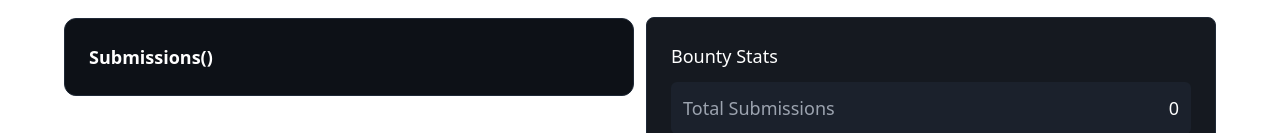
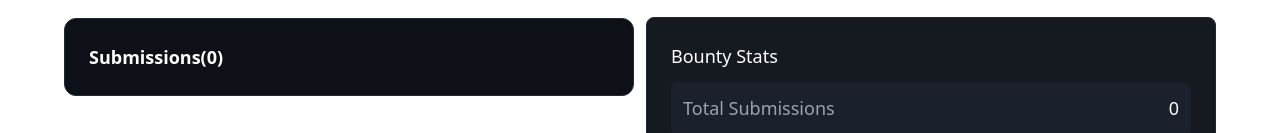
Before and after one commit to arthsaAr/CodeBounty, a React (Vite) app in the folder frontend/: page /bounty/1 in a window 1280 px wide. Shown: the part 379-512 px from the top of the page. Built offline with nearby package versions, Linux system fonts and the light colour scheme.

Commit message:
Fixes #15 - made a submissionprop to handle counter for submissions box

```diff
--- a/frontend/src/components/BountyDetails.tsx
+++ b/frontend/src/components/BountyDetails.tsx
@@ -121,7 +121,7 @@ const BountyDetails = ({setBountyClicked, selectedID}: detailsProps) => {
               <SubmissionForm setSubmitCounter={setSubmitCounter} />
             )
           }
-          <Submissions />
+          <Submissions submitClicked={submitCounter} />
         </div>
 
         <div className="w-1/2 flex flex-col gap-3">
--- a/frontend/src/components/subComponent/Submissions.tsx
+++ b/frontend/src/components/subComponent/Submissions.tsx
@@ -1,9 +1,13 @@
 import React from 'react'
 
-const Submissions = () => {
+type SubmissionsProps = {
+  submitClicked: number;
+}
+
+const Submissions = ({ submitClicked }: SubmissionsProps) => {
   return (
     <div className="w-full h-full mt-2 rounded-xl p-6 border border-[#1f2937] bg-[#0d1117] overflow-hidden">
-        <h1 className='text-white font-semibold text-lg'>Submissions()</h1>
+        <h1 className='text-white font-semibold text-lg'>Submissions({submitClicked})</h1>
 
     </div>
   )
```
